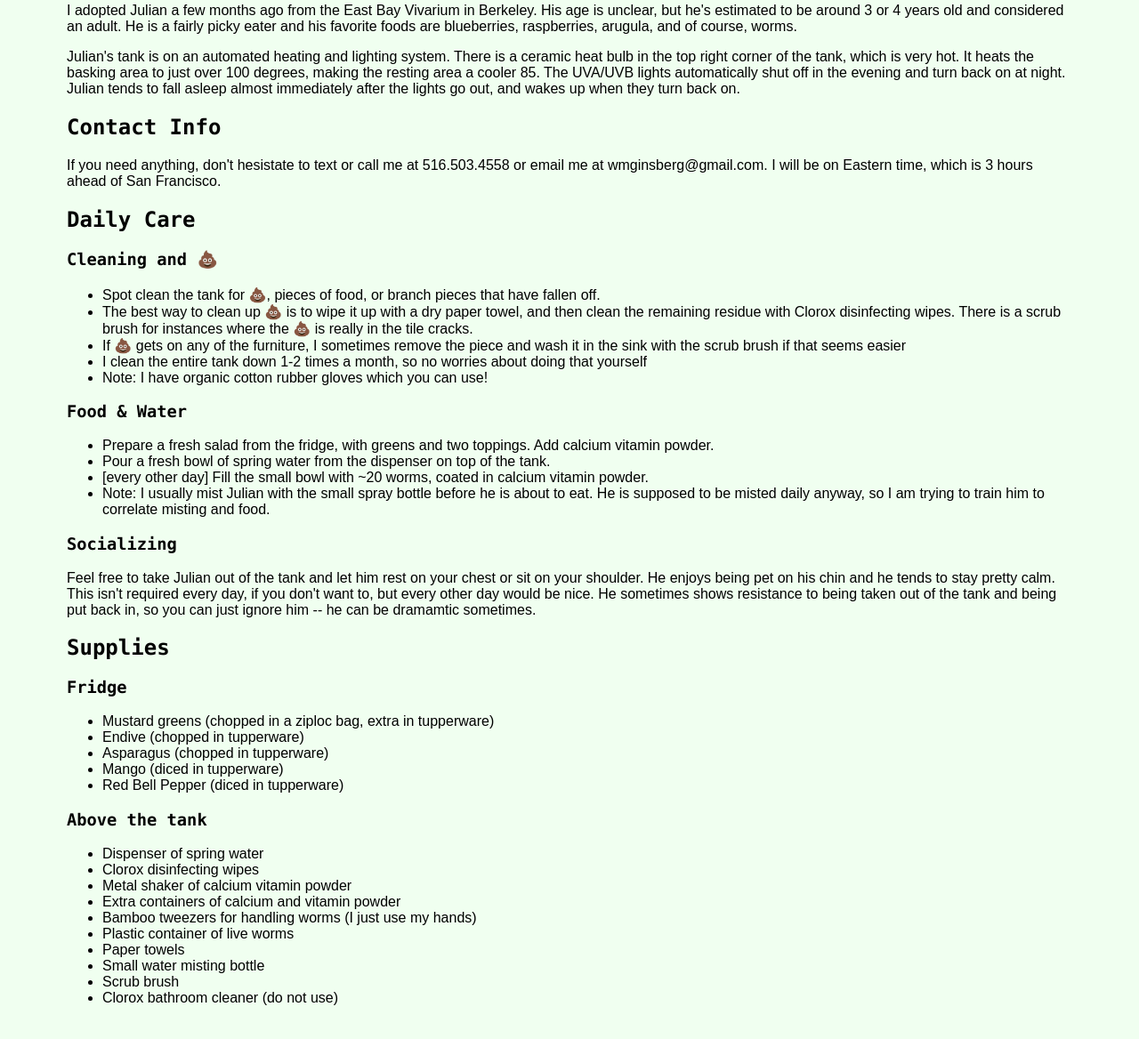
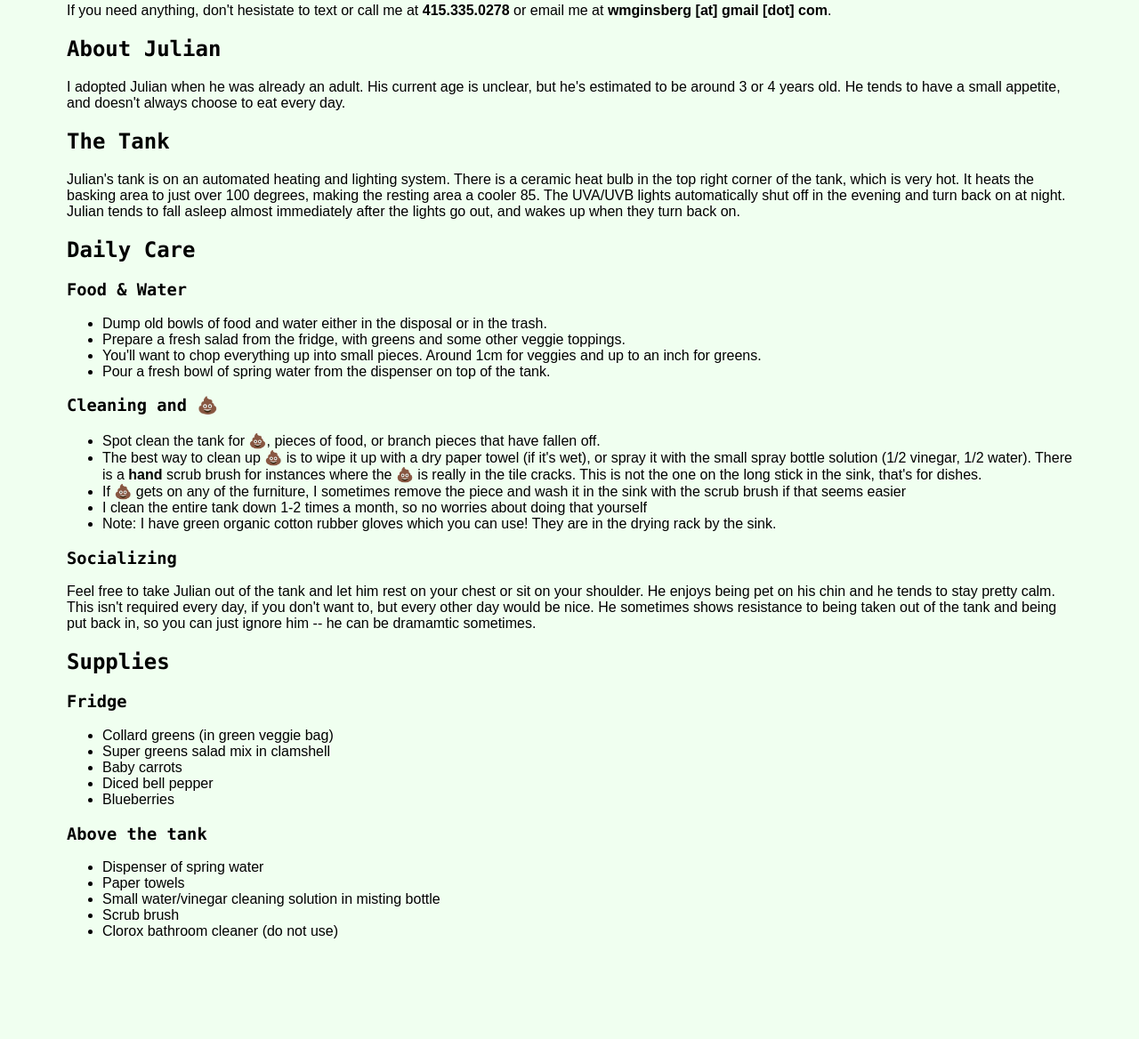
Before and after one commit to wmginsberg/wmginsberg.github.io, a website: page petsit.html in a window 1280 px wide. Shown: the part 154-1322 px from the top of the page at 89% size. After the commit the page ends 1260 px from the top, so only its background shows below. Drawn offline with Linux system fonts and the light colour scheme.

Commit message:
updates to julian care sheet

```diff
--- a/petsit.html
+++ b/petsit.html
@@ -23,6 +23,9 @@ h1,h2,h3 {
 span {
 	font-weight: 700px;
 }
+.imp {
+  font-weight: 700;
+}
 </style>
   <head>
     <meta charset="UTF-8">
@@ -31,28 +34,30 @@ span {
   <body>
   <h1> Julian Care Sheet </h1>
 
+  <h2> Contact Info </h2>
+  <p> If you need anything, don't hesistate to text or call me at <span class="imp">415.335.0278</span> or email me at <span class="imp">wmginsberg [at] gmail [dot] com</span>.</p>
+
   <h2> About Julian </h2>
-  <p> I adopted Julian a few months ago from the East Bay Vivarium in Berkeley. His age is unclear, but he's estimated to be around 3 or 4 years old and considered an adult. He is a fairly picky eater and his favorite foods are blueberries, raspberries, arugula, and of course, worms.</p>
+  <p> I adopted Julian when he was already an adult. His current age is unclear, but he's estimated to be around 3 or 4 years old. He tends to have a small appetite, and doesn't always choose to eat every day.</p>
+
+  <h2> The Tank </h2>
   <p> Julian's tank is on an automated heating and lighting system. There is a ceramic heat bulb in the top right corner of the tank, which is very hot. It heats the basking area to just over 100 degrees, making the resting area a cooler 85. The UVA/UVB lights automatically shut off in the evening and turn back on at night. Julian tends to fall asleep almost immediately after the lights go out, and wakes up when they turn back on.</p>
 
-  <h2> Contact Info </h2>
-  <p> If you need anything, don't hesistate to text or call me at <span class="imp">516.503.4558</span> or email me at <span class="imp">wmginsberg@gmail.com</span>. I will be on Eastern time, which is 3 hours ahead of San Francisco. </p>
-
   <h2>Daily Care</h2>
+  <h3> Food &amp; Water </h3>
+  <ul>
+  	<li> Dump old bowls of food and water either in the disposal or in the trash. </li>
+    <li> Prepare a fresh salad from the fridge, with greens and some other veggie toppings.</li>
+    <li> You'll want to chop everything up into small pieces. Around 1cm for veggies and up to an inch for greens. </li>
+  	<li> Pour a fresh bowl of spring water from the dispenser on top of the tank.</li>
+  </ul>
   <h3> Cleaning and 💩 </h3>
   <ul>
-  	<li> Spot clean the tank for 💩, pieces of food, or branch pieces that have fallen off. </li>
-  	<li> The best way to clean up 💩 is to wipe it up with a dry paper towel, and then clean the remaining residue with Clorox disinfecting wipes. There is a scrub brush for instances where the 💩 is really in the tile cracks.</li>
-  	<li> If 💩 gets on any of the furniture, I sometimes remove the piece and wash it in the sink with the scrub brush if that seems easier </li>
-  	<li> I clean the entire tank down 1-2 times a month, so no worries about doing that yourself </li>
-  	<li> Note: I have organic cotton rubber gloves which you can use! </li>
-  </ul>
-  <h3> Food &amp; Water </h3>
-  <ul>
-  	<li> Prepare a fresh salad from the fridge, with greens and two toppings. Add calcium vitamin powder. </li>
-  	<li> Pour a fresh bowl of spring water from the dispenser on top of the tank.</li>
-  	<li> [every other day] Fill the small bowl with ~20 worms, coated in calcium vitamin powder.</li>
-  	<li> Note: I usually mist Julian with the small spray bottle before he is about to eat. He is supposed to be misted daily anyway, so I am trying to train him to correlate misting and food.</li>
+    <li> Spot clean the tank for 💩, pieces of food, or branch pieces that have fallen off. </li>
+    <li> The best way to clean up 💩 is to wipe it up with a dry paper towel (if it's wet), or spray it with the small spray bottle solution (1/2 vinegar, 1/2 water). There is a <span class="imp">hand</span> scrub brush for instances where the 💩 is really in the tile cracks. This is not the one on the long stick in the sink, that's for dishes.</li>
+    <li> If 💩 gets on any of the furniture, I sometimes remove the piece and wash it in the sink with the scrub brush if that seems easier </li>
+    <li> I clean the entire tank down 1-2 times a month, so no worries about doing that yourself </li>
+    <li> Note: I have green organic cotton rubber gloves which you can use! They are in the drying rack by the sink.</li>
   </ul>
   <h3> Socializing </h3>
   <p> Feel free to take Julian out of the tank and let him rest on your chest or sit on your shoulder. He enjoys being pet on his chin and he tends to stay pretty calm. This isn't required every day, if you don't want to, but every other day would be nice. He sometimes shows resistance to being taken out of the tank and being put back in, so you can just ignore him -- he can be dramamtic sometimes.</p>
@@ -61,22 +66,17 @@ span {
   <h2>Supplies</h2>
   <h3> Fridge </h3>
   <ul>
-  	<li> Mustard greens (chopped in a ziploc bag, extra in tupperware) </li>
-  	<li> Endive (chopped in tupperware) </li>
-  	<li> Asparagus (chopped in tupperware) </li>
-  	<li> Mango (diced in tupperware) </li>
-  	<li> Red Bell Pepper (diced in tupperware) </li>
+  	<li> Collard greens (in green veggie bag) </li>
+  	<li> Super greens salad mix in clamshell </li>
+  	<li> Baby carrots </li>
+  	<li> Diced bell pepper </li>
+  	<li> Blueberries </li>
   </ul>
   <h3> Above the tank </h3>
   <ul>
   	<li> Dispenser of spring water </li>
-  	<li> Clorox disinfecting wipes </li>
-  	<li> Metal shaker of calcium vitamin powder </li>
-  	<li> Extra containers of calcium and vitamin powder </li>
-  	<li> Bamboo tweezers for handling worms (I just use my hands) </li>
-  	<li> Plastic container of live worms </li>
   	<li> Paper towels </li>
-  	<li> Small water misting bottle </li>
+  	<li> Small water/vinegar cleaning solution in misting bottle </li>
   	<li> Scrub brush </li>
  	<li> Clorox bathroom cleaner (do not use) </li>
   </ul>
```
